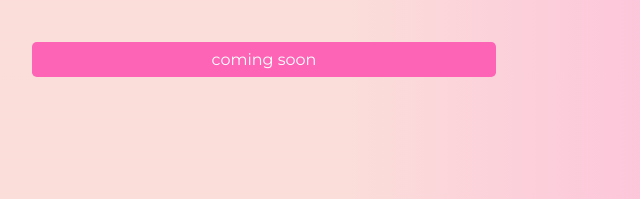
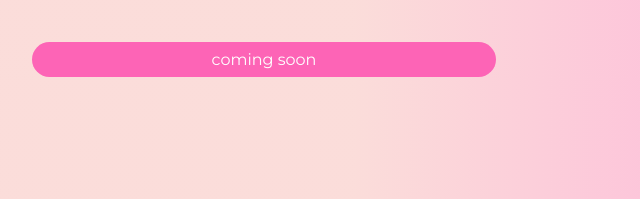
Before and after one commit to Hephium/Hephium.github.io, a plain HTML site: page index.html in a window 1280 px wide. Shown: the part 598-797 px from the top of the page, 376-1016 px from the left. Drawn offline with Linux system fonts and the light colour scheme; a web font is replaced by a local one.

Commit message:
Update index.html

```diff
--- a/index.html
+++ b/index.html
@@ -45,9 +45,10 @@
         color:azure;
         background-color: #fd64b6;
         color: white;
-        border-radius: 0.3rem;
+        border-radius: 2rem;
         text-align: center;
       }
+
       #title {
         font-size: 2rem;
       }
```
